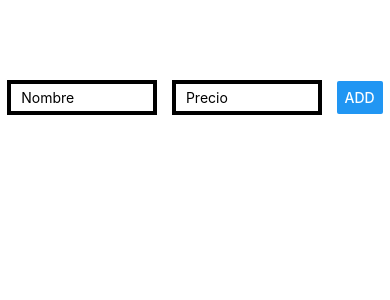
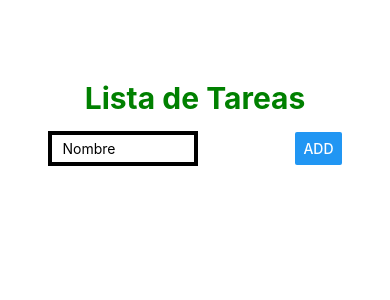
Before and after one commit to YesicaChui/lista_optimizada_react_native, a React Native app: screen / in a window 390 px wide. Shown: the top 300 px of the page. Built offline with nearby package versions, Linux system fonts and the light colour scheme.

Commit message:
Optimizando a lista de Tareas

```diff
--- a/App.js
+++ b/App.js
@@ -8,7 +8,7 @@ import ListProducts from "./src/components/ListProducts";
 const App = () => {
 
   const [newTitleProduct, setNewTitleProduct] = useState("")
-  const [newPriceProduct, setNewPriceProduct] = useState("")
+
   const [products, setProducts] = useState([])
   const [productSelected, setProductSelected] = useState({})
   const [isVisible, setIsVisible] = useState(false)
@@ -28,19 +28,18 @@ const App = () => {
     const newProduct = {
       id: uuid.v4(),
       title: newTitleProduct,
-      price: newPriceProduct
+
     }
     setProducts(c => [...c, newProduct])
     setNewTitleProduct("")
-    setNewPriceProduct("")
+
   }
   return (
     <View style={styles.container}>
+     <Text style={styles.titulo}>Lista de Tareas</Text>
       <AddProduct
       setNewTitleProduct = {setNewTitleProduct}
       newTitleProduct = {newTitleProduct}
-      setNewPriceProduct = {setNewPriceProduct}
-      newPriceProduct = {newPriceProduct}
       handlerAddProduct = {handlerAddProduct}
       />
 
@@ -70,6 +69,12 @@ const styles = StyleSheet.create(
       height: 200,
       borderRadius: 10, // Ejemplo de aplicar un borde redondeado
     },
+    titulo:{
+      color:"green",
+      fontSize:30,
+      fontWeight:"700",
+      marginBottom:15
+    }
   }
 )
 export default App
--- a/src/components/AddProduct.js
+++ b/src/components/AddProduct.js
@@ -1,14 +1,12 @@
 import { View,TextInput,Button,StyleSheet} from "react-native"
 
-const AddProduct = ({setNewTitleProduct,newTitleProduct,setNewPriceProduct,newPriceProduct,handlerAddProduct}) => {
+const AddProduct = ({setNewTitleProduct,newTitleProduct,handlerAddProduct}) => {
   return (
     <View style={styles.inputContainer}>
 
     <TextInput placeholder="Nombre" style={styles.input}
       onChangeText={(texto) => setNewTitleProduct(texto)} value={newTitleProduct} />
 
-    <TextInput placeholder="Precio" style={styles.input}
-      onChangeText={(texto) => setNewPriceProduct(texto)} value={newPriceProduct} />
 
     <Button title="ADD" onPress={handlerAddProduct} ></Button>
 
--- a/src/components/ListProducts/CardProduct.js
+++ b/src/components/ListProducts/CardProduct.js
@@ -4,7 +4,7 @@ const CardProduct = ({item,handlerDeleteModal}) => {
   return (
     <View style={styles.cardProduct}>
             <Text style={styles.cardTitle}>{item.title}</Text>
-            <Text>S/.{item.price}</Text>
+
             <Button title="DEL" onPress={() => handlerDeleteModal(item)} />
           </View>
   )
--- a/src/components/ModalDelete.js
+++ b/src/components/ModalDelete.js
@@ -11,7 +11,7 @@ const ModalDelete = ({ isVisible, handlerDeleteProduct, setIsVisible, producto }
     >
       <View style={styles.modalContainer}>
         <View style={styles.modalContent}>
-          <Text style={styles.modalText}>Desea Borrar el Producto?</Text>
+          <Text style={styles.modalText}>¿Desea Eliminar la Tarea?</Text>
           <Text style={styles.modalText}>{producto.title}</Text>
           <Button title="si" onPress={() => handlerDeleteProduct()} />
           <Button title="No" onPress={() => setIsVisible(false)} />
```
